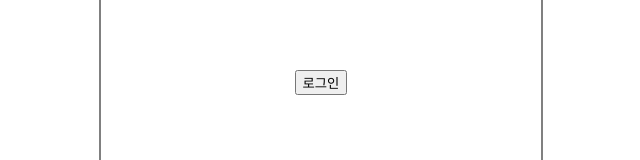
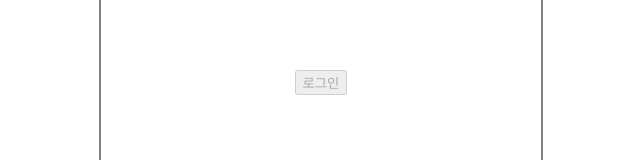
Before and after one commit to 2hakjoon/wanted-pre-onboarding-challenge-fe-1, a React (Create React App) app: page / in a window 1280 px wide. Shown: the part 491-651 px from the top of the page, without its empty margins (319-959 px from the left). Built offline with nearby package versions, Linux system fonts and the light colour scheme.

Commit message:
IMPLEMENT - login mutation

```diff
--- /dev/null
+++ b/src/api/Auth/login.ts
@@ -0,0 +1,22 @@
+import { apiEndpont } from '../endpoints';
+
+interface LoginParams {
+  email: string;
+  password: string;
+}
+
+export interface LoginResponse {
+  message?: string;
+  token?: string;
+  details?: string;
+}
+
+export const apiLogin = async (body: LoginParams): Promise<LoginResponse> => {
+  return fetch(apiEndpont.login, {
+    method: 'POST',
+    headers: {
+      'Content-Type': 'application/json',
+    },
+    body: JSON.stringify(body),
+  }).then((res) => res.json());
+};
--- a/src/screen/LoginScreen.tsx
+++ b/src/screen/LoginScreen.tsx
@@ -1,7 +1,13 @@
+import { useMutation } from '@tanstack/react-query';
 import React from 'react';
+import { useForm } from 'react-hook-form';
+import { useNavigate } from 'react-router-dom';
 import styled from 'styled-components';
+import { apiLogin, LoginResponse } from '../api/Auth/login';
+import { apiSignUp } from '../api/Auth/signUp';
+import { emailPattern, passwordPattern } from '../common/constants/regex';
 
-const Wrapper = styled.form`
+const Wrapper = styled.section`
   display: flex;
   width: 100%;
   height: 100vh;
@@ -14,21 +20,68 @@ const Wrapper = styled.form`
     height: 700px;
     display: flex;
     flex-direction: column;
-    justify-content:space-around;
+    justify-content: space-around;
     align-items: center;
     padding: 20px;
   }
 `;
 
 function LoginScreen() {
+  const { register, getValues, formState } = useForm({ mode: 'onChange' });
+  const navigate = useNavigate();
+
+  const { data, mutate } = useMutation(apiLogin);
+
+  const loginHandler = (e: any) => {
+    e.preventDefault();
+
+    const onSuccess = ({ message, details, token }: LoginResponse) => {
+      if (details) {
+        window.alert(details);
+        return;
+      }
+      if (token) {
+        window.alert('로그인이 완료되었습니다.');
+        localStorage.setItem('TOKEN', token);
+        window.location.reload();
+      }
+    };
+
+    mutate({ email: getValues('email'), password: getValues('password') }, { onSuccess });
+  };
+
+  const isFullFilled = () => {
+    return (
+      Boolean(formState.errors.email?.type) === true ||
+      Boolean(formState.errors.password?.type) === true ||
+      !Object.keys(getValues()).length
+    );
+  };
+
   return (
     <Wrapper>
       <form>
         <span className="text-head">로그인</span>
-        <input className="input" data-cy="input-email" placeholder="이메일을 입력해주세요." />
+        <input
+          {...register('email', { pattern: emailPattern })}
+          className="input"
+          data-cy="input-email"
+          placeholder="이메일을 입력해주세요."
+        />
         <span>비밀번호</span>
-        <input className="input" data-cy="input-password" placeholder="비밀번호를 입력해주세요." />
-        <button className="btn-login" type="submit" data-cy="button-login">
+        <input
+          {...register('password', { pattern: passwordPattern })}
+          className="input"
+          data-cy="input-password"
+          placeholder="비밀번호를 입력해주세요."
+        />
+        <button
+          className="btn-login"
+          type="submit"
+          data-cy="button-login"
+          onClick={(e) => loginHandler(e)}
+          disabled={isFullFilled()}
+        >
           로그인
         </button>
         <a className="link-join" href="/join" data-cy="link-join">
```
